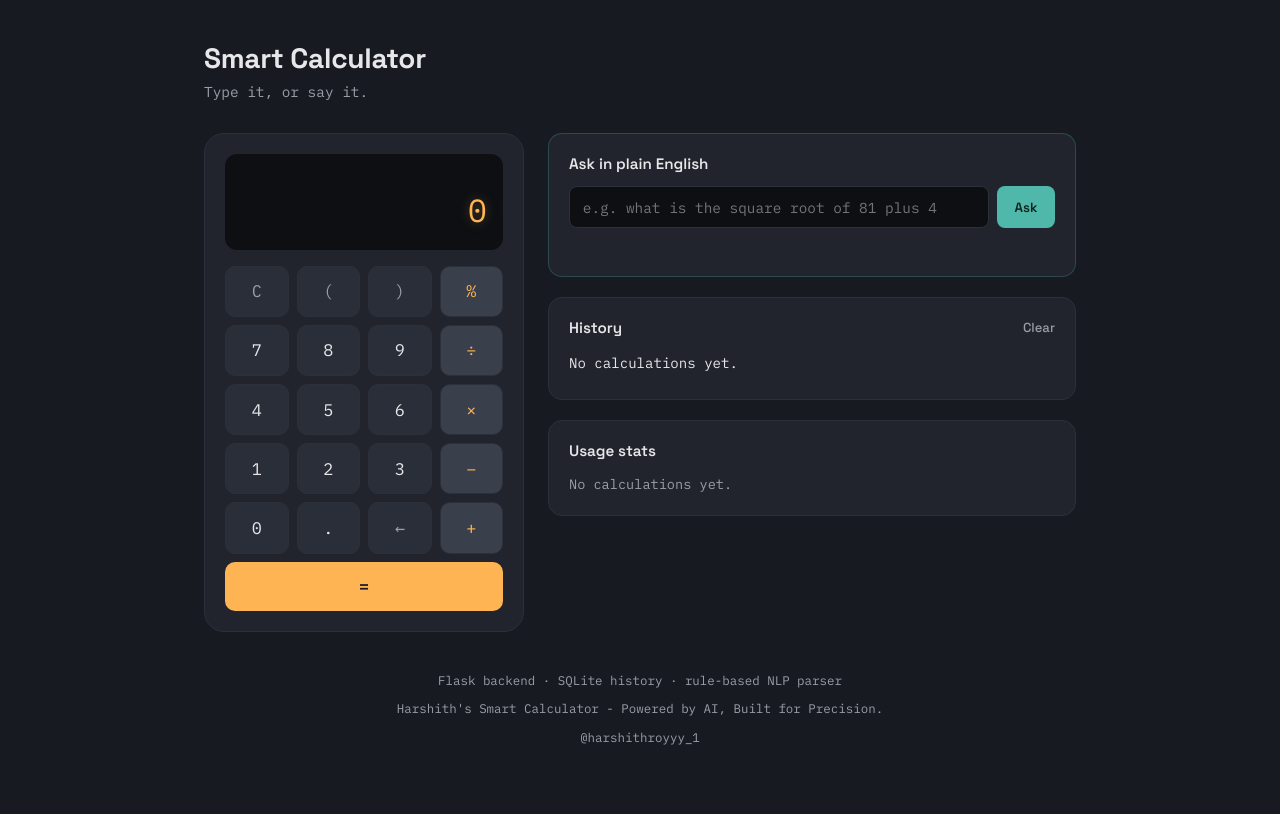
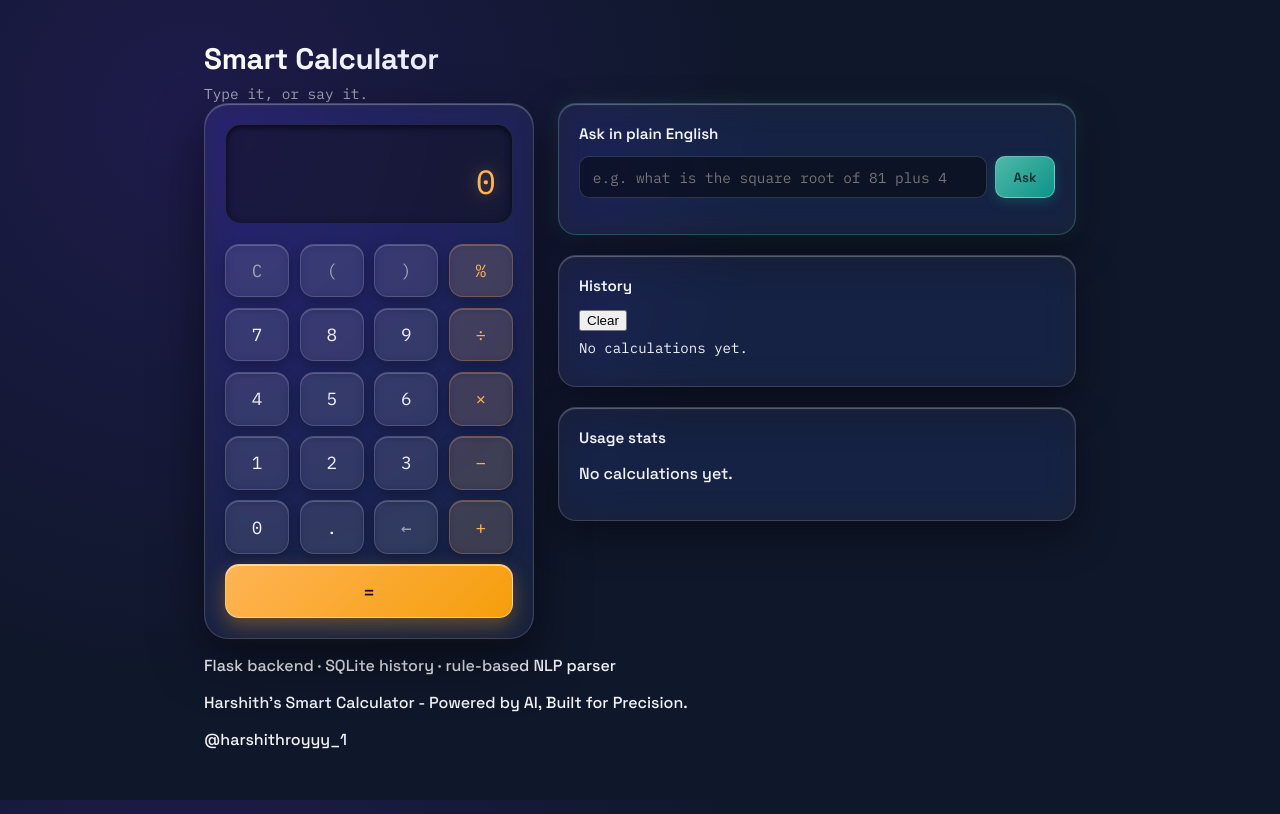
Before and after one commit to Harshith2110/smart-calculator, a Flask app: page / in a window 1280 px wide. Before the commit the page ends 745 px from the top, so only its background shows below. Run offline with Flask 3, Linux system fonts and the light colour scheme; data that the repository does not hold is empty.

Commit message:
Update style.css

```diff
--- a/static/style.css
+++ b/static/style.css
@@ -1,18 +1,20 @@
 :root {
-  --bg: #171a21;
-  --chassis: #21242c;
-  --chassis-border: #2c303a;
-  --screen-bg: #0d0f13;
+  /* Liquid Glass Palette */
+  --glass-bg: rgba(255, 255, 255, 0.05);
+  --glass-bg-hover: rgba(255, 255, 255, 0.12);
+  --glass-border: rgba(255, 255, 255, 0.15);
+  --glass-highlight: rgba(255, 255, 255, 0.3);
+
+  --screen-glass: rgba(0, 0, 0, 0.45);
+
   --amber: #ffb454;
-  --amber-dim: rgba(255, 180, 84, 0.35);
-  --key-bg: #2a2e38;
-  --key-bg-hover: #333844;
-  --key-op-bg: #3a3f4c;
-  --text: #e7e7ea;
-  --text-dim: #9a9ea8;
+  --amber-dim: rgba(255, 180, 84, 0.4);
+  --text: #f1f3f9;
+  --text-dim: #a0a6b5;
   --teal: #4fb8aa;
-  --teal-dim: rgba(79, 184, 170, 0.25);
-  --error: #e2725b;
+  --teal-dim: rgba(79, 184, 170, 0.3);
+  --error: #ff6b6b;
+
   --font-display: "Space Grotesk", sans-serif;
   --font-mono: "IBM Plex Mono", monospace;
 }
@@ -23,10 +25,13 @@
 
 body {
   margin: 0;
-  background: var(--bg);
+  background: radial-gradient(circle at 15% 15%, #1e1b4b 0%, #0f172a 45%),
+              radial-gradient(circle at 85% 85%, #0f4c5c 0%, #020617 70%);
+  background-attachment: fixed;
   color: var(--text);
   font-family: var(--font-display);
   -webkit-font-smoothing: antialiased;
+  min-height: 100vh;
 }
 
 .page {
@@ -35,15 +40,14 @@ body {
   padding: 2.5rem 1.5rem 3rem;
 }
 
-.page-header {
-  margin-bottom: 2rem;
-}
-
 .page-header h1 {
-  font-size: 1.75rem;
+  font-size: 1.85rem;
   font-weight: 700;
   margin: 0;
   letter-spacing: -0.01em;
+  background: linear-gradient(135deg, #ffffff 0%, #a5b4fc 100%);
+  -webkit-background-clip: text;
+  -webkit-text-fill-color: transparent;
 }
 
 .tagline {
@@ -55,7 +59,7 @@ body {
 
 .layout {
   display: grid;
-  grid-template-columns: 320px 1fr;
+  grid-template-columns: 330px 1fr;
   gap: 1.5rem;
   align-items: start;
 }
@@ -66,22 +70,29 @@ body {
   }
 }
 
-/* ---------- Calculator chassis ---------- */
+/* ---------- Liquid Glass Chassis ---------- */
 
 .chassis {
-  background: var(--chassis);
-  border: 1px solid var(--chassis-border);
-  border-radius: 20px;
+  background: var(--glass-bg);
+  backdrop-filter: blur(16px) saturate(180%);
+  -webkit-backdrop-filter: blur(16px) saturate(180%);
+  border: 1px solid var(--glass-border);
+  border-radius: 24px;
   padding: 1.25rem;
+  box-shadow: 0 20px 50px rgba(0, 0, 0, 0.5),
+              inset 0 1px 1px var(--glass-highlight);
 }
 
 .screen {
-  background: var(--screen-bg);
-  border-radius: 12px;
+  background: var(--screen-glass);
+  backdrop-filter: blur(8px);
+  border: 1px solid rgba(255, 255, 255, 0.08);
+  border-radius: 16px;
   padding: 1.25rem 1rem;
-  margin-bottom: 1rem;
+  margin-bottom: 1.25rem;
   text-align: right;
-  min-height: 84px;
+  min-height: 90px;
+  box-shadow: inset 0 2px 6px rgba(0, 0, 0, 0.6);
 }
 
 .expression-line {
@@ -94,9 +105,9 @@ body {
 
 .display {
   font-family: var(--font-mono);
-  font-size: 2rem;
+  font-size: 2.1rem;
   color: var(--amber);
-  text-shadow: 0 0 12px var(--amber-dim);
+  text-shadow: 0 0 16px var(--amber-dim);
   overflow-wrap: anywhere;
   line-height: 1.2;
 }
@@ -107,35 +118,50 @@ body {
   text-shadow: none;
 }
 
+/* ---------- Glass Keypad ---------- */
+
 .keypad {
   display: grid;
   grid-template-columns: repeat(4, 1fr);
-  gap: 0.5rem;
+  gap: 0.65rem;
 }
 
 .key {
   font-family: var(--font-mono);
-  font-size: 1.05rem;
-  padding: 0.85rem 0;
-  border-radius: 10px;
-  border: 1px solid var(--chassis-border);
-  background: var(--key-bg);
+  font-size: 1.1rem;
+  padding: 0.9rem 0;
+  border-radius: 14px;
+  border: 1px solid var(--glass-border);
+  background: rgba(255, 255, 255, 0.06);
+  backdrop-filter: blur(6px);
   color: var(--text);
   cursor: pointer;
-  transition: transform 0.05s ease, background 0.15s ease;
+  box-shadow: 0 4px 12px rgba(0, 0, 0, 0.25),
+              inset 0 1px 0 rgba(255, 255, 255, 0.2);
+  transition: all 0.2s cubic-bezier(0.16, 1, 0.3, 1);
 }
 
 .key:hover {
-  background: var(--key-bg-hover);
+  background: var(--glass-bg-hover);
+  border-color: rgba(255, 255, 255, 0.3);
+  transform: translateY(-2px);
+  box-shadow: 0 6px 16px rgba(0, 0, 0, 0.3),
+              inset 0 1px 0 rgba(255, 255, 255, 0.4);
 }
 
 .key:active {
-  transform: scale(0.96);
+  transform: translateY(1px) scale(0.97);
+  box-shadow: 0 2px 6px rgba(0, 0, 0, 0.4);
 }
 
 .key-op {
-  background: var(--key-op-bg);
+  background: rgba(255, 180, 84, 0.12);
+  border-color: rgba(255, 180, 84, 0.25);
   color: var(--amber);
+}
+
+.key-op:hover {
+  background: rgba(255, 180, 84, 0.22);
 }
 
 .key-fn {
@@ -144,17 +170,21 @@ body {
 
 .key-equals {
   grid-column: span 4;
-  background: var(--amber);
-  color: #171a21;
-  font-weight: 600;
-  border: none;
+  background: linear-gradient(135deg, #ffb454 0%, #f59e0b 100%);
+  color: #0f172a;
+  font-weight: 700;
+  border: 1px solid rgba(255, 255, 255, 0.4);
+  box-shadow: 0 8px 20px rgba(245, 158, 11, 0.35),
+              inset 0 1px 0 rgba(255, 255, 255, 0.6);
 }
 
 .key-equals:hover {
-  background: #ffc379;
+  background: linear-gradient(135deg, #ffc379 0%, #fbbf24 100%);
+  box-shadow: 0 10px 25px rgba(245, 158, 11, 0.5),
+              inset 0 1px 0 #ffffff;
 }
 
-/* ---------- Side panel ---------- */
+/* ---------- Liquid Glass Side Panel ---------- */
 
 .side-panel {
   display: flex;
@@ -163,10 +193,14 @@ body {
 }
 
 .panel {
-  background: var(--chassis);
-  border: 1px solid var(--chassis-border);
-  border-radius: 14px;
+  background: var(--glass-bg);
+  backdrop-filter: blur(16px) saturate(180%);
+  -webkit-backdrop-filter: blur(16px) saturate(180%);
+  border: 1px solid var(--glass-border);
+  border-radius: 18px;
   padding: 1.25rem;
+  box-shadow: 0 16px 40px rgba(0, 0, 0, 0.4),
+              inset 0 1px 1px var(--glass-highlight);
 }
 
 .panel h2 {
@@ -177,7 +211,10 @@ body {
 }
 
 .ai-panel {
-  border-color: var(--teal-dim);
+  border-color: rgba(79, 184, 170, 0.3);
+  box-shadow: 0 16px 40px rgba(0, 0, 0, 0.4),
+              0 0 20px rgba(79, 184, 170, 0.15),
+              inset 0 1px 1px var(--glass-highlight);
 }
 
 .nl-form {
@@ -187,9 +224,9 @@ body {
 
 .nl-form input {
   flex: 1;
-  background: var(--screen-bg);
-  border: 1px solid var(--chassis-border);
-  border-radius: 8px;
+  background: var(--screen-glass);
+  border: 1px solid var(--glass-border);
+  border-radius: 10px;
   padding: 0.65rem 0.8rem;
   color: var(--text);
   font-family: var(--font-mono);
@@ -198,59 +235,25 @@ body {
 
 .nl-form input:focus {
   outline: 2px solid var(--teal);
-  outline-offset: 1px;
+  border-color: transparent;
 }
 
 .nl-form button {
-  background: var(--teal);
-  color: #10221f;
-  border: none;
-  border-radius: 8px;
+  background: linear-gradient(135deg, #4fb8aa 0%, #0d9488 100%);
+  color: #042f2e;
+  border: 1px solid rgba(255, 255, 255, 0.3);
+  border-radius: 10px;
   padding: 0 1.1rem;
   font-family: var(--font-display);
   font-weight: 600;
   cursor: pointer;
+  box-shadow: 0 4px 12px rgba(13, 148, 136, 0.3);
+  transition: all 0.2s ease;
 }
 
 .nl-form button:hover {
-  background: #63c6b9;
-}
-
-.nl-parsed {
-  margin: 0.75rem 0 0;
-  font-family: var(--font-mono);
-  font-size: 0.82rem;
-  color: var(--text-dim);
-  min-height: 1rem;
-}
-
-.nl-parsed.error {
-  color: var(--error);
-}
-
-.panel-header {
-  display: flex;
-  justify-content: space-between;
-  align-items: center;
-  margin-bottom: 0.6rem;
-}
-
-.panel-header h2 {
-  margin: 0;
-}
-
-.text-btn {
-  background: none;
-  border: none;
-  color: var(--text-dim);
-  font-family: var(--font-display);
-  font-size: 0.82rem;
-  cursor: pointer;
-  padding: 0;
-}
-
-.text-btn:hover {
-  color: var(--text);
+  background: linear-gradient(135deg, #63c6b9 0%, #14b8a6 100%);
+  transform: translateY(-1px);
 }
 
 .history-list {
@@ -267,8 +270,8 @@ body {
   display: flex;
   justify-content: space-between;
   gap: 0.75rem;
-  padding: 0.45rem 0;
-  border-bottom: 1px solid var(--chassis-border);
+  padding: 0.55rem 0;
+  border-bottom: 1px solid rgba(255, 255, 255, 0.08);
   color: var(--text-dim);
 }
 
@@ -286,25 +289,3 @@ body {
   font-size: 0.72rem;
   align-self: center;
 }
-
-.stats-summary {
-  margin: 0;
-  font-family: var(--font-mono);
-  font-size: 0.85rem;
-  color: var(--text-dim);
-  line-height: 1.6;
-}
-
-.page-footer {
-  margin-top: 2.5rem;
-  text-align: center;
-  color: var(--text-dim);
-  font-family: var(--font-mono);
-  font-size: 0.78rem;
-}
-
-@media (prefers-reduced-motion: reduce) {
-  .key {
-    transition: none;
-  }
-}
```
